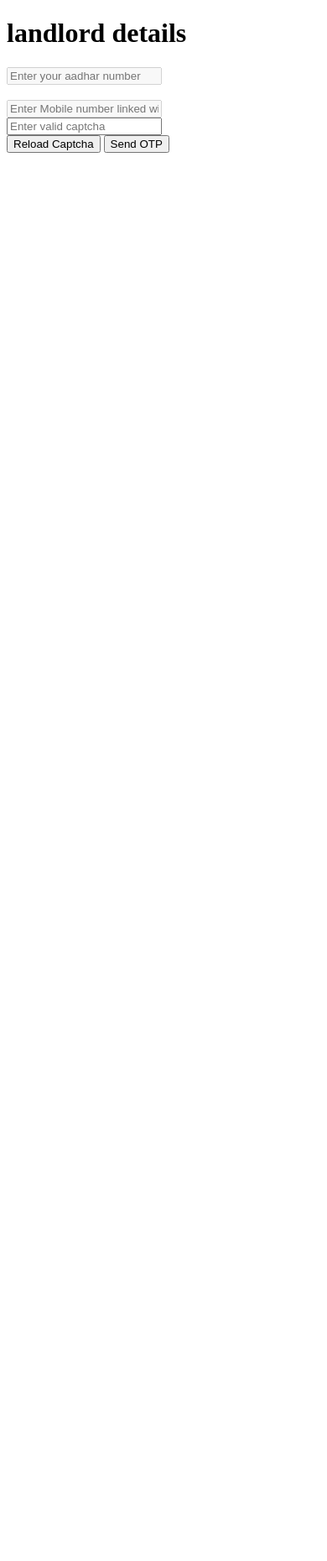
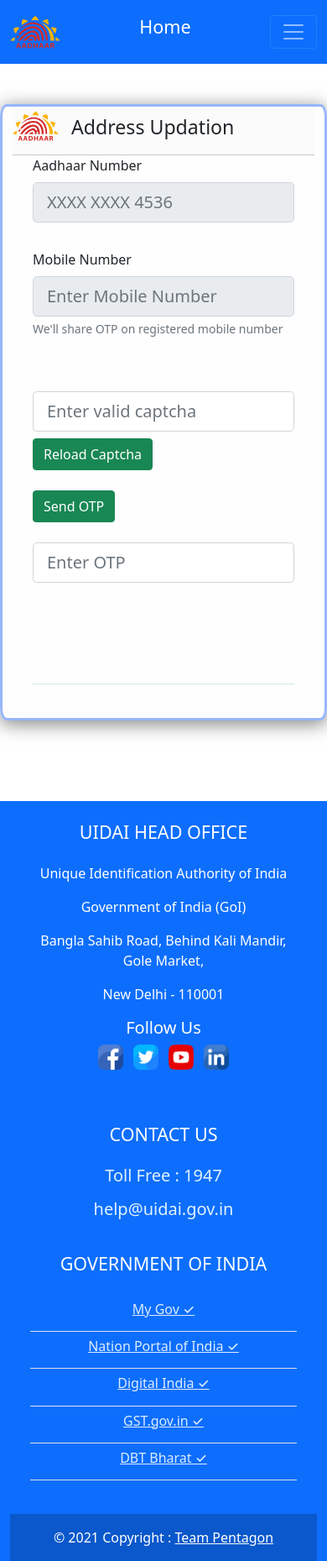
Before and after one commit to PrabhatP2000/pentagon-aadhaar, a Django app: template ps1/templates/ekyc.html in a window 390 px wide. Shown: the whole page at 84% size. Before the commit the page ends 182 px from the top, so only its background shows below. Run offline with Django 3.2, Linux system fonts and the light colour scheme; the template is opened without the code that fills it, so the values that code supplies are empty.

Commit message:
modified ekyc

```diff
--- a/aadhaar/settings.py
+++ b/aadhaar/settings.py
@@ -77,7 +77,7 @@
 DATABASES = {
     'default': {
         'ENGINE': 'django.db.backends.sqlite3',
-        'NAME': BASE_DIR / 'db.sqlite3',
+        'NAME': str(BASE_DIR / 'db.sqlite3'),
     }
 }
 
--- a/ps1/templates/ekyc.html
+++ b/ps1/templates/ekyc.html
@@ -1,44 +1,103 @@
-<!DOCTYPE html>
-<html lang="en" dir="ltr">
+{% extends "base.html" %}
+{% load static %}
+<!-- Title block -->
+{% block title %}Welcome{% endblock %}
 
-<head>
-    <meta charset="utf-8" />
-    <title></title>
+{% block css %}
 <style>
-        input::-webkit-outer-spin-button,
-        input::-webkit-inner-spin-button {
+  input[type=number]::-webkit-inner-spin-button,
+  input[type=number]::-webkit-outer-spin-button {
     -webkit-appearance: none;
     margin: 0;
   }
+</style>
+{% endblock%}
+{% block content %}
 
-        /* Firefox */
-        /* input[type="number"] {
-      -moz-appearance: textfield;
-    } */
-    </style>
-</head>
+<!--Form 1-->
+<div class="container mt-5">
+  <div class="row justify-content-center">
+    <div class="col-lg-6 col-md-7 col-xl-5 col-xll-4 mb-5" style="background-color: rgba(250, 250, 250, 0.24); border: solid #98b6fb 3px; border-radius: 2%;
+        box-shadow: 0px 4px 22px rgba(0, 0, 0, 0.5)  ;">
+      <div style="background-color: rgb(251, 251, 251);">
+        <img src="{%static 'images/aadhaar_english_logo.svg'%}" alt="" width="55" height="55"
+          style="padding-bottom: 3%;">
+        <h3 style="display: inline-block; padding: 3%;">Address Updation</h3>
 
-<body>
-    <h1>landlord details</h1>
+      </div>
+      <hr style="margin:0%">
+
+        <div class="container justify-content-center">
+
           <form action="{% url 'ekycSuccess' %}" method="post">
             {% csrf_token %}
-    <input type="text" name="llAadhaar" id="llAadhaar" placeholder="Enter your aadhar number" minlength=12
-        maxlength=12 value="{{ llAadhaar }}" /><br />
-        <input type="hidden" name="resAadhaar"  value="{{ resAadhaar }}"><br />
-      <input type="text" name="llMobile" id="llMobile" placeholder="Enter Mobile number linked with Aadhaar" minlength=10 maxlength=10  value="{{ llMobile }}"/><br>
-      <input type="text" name="captcha" id="textCaptcha" placeholder="Enter valid captcha" />
+            <div class="mb-3">
+              <label for="userAadhaar" class="form-label" style="font-weight:500;">Aadhaar Number</label>
+              <div class="input-group input-group-lg mb-2">
+                <input type="text" class="form-control" name="llAadhaar" id="llAadhaar" value="{{ llAadhaar }}" placeholder="XXXX XXXX 4536"
+                  aria-describedby="aadharnumberhelp">
+              </div>
+              <div class="mb-4">
+                <div class="input-group input-group-lg">
+                  <input type="hidden" name="resAadhaar" value="{{ resAadhaar }}" class="form-control" >
+                </div>
+              </div>
+              <label for="resMobile" class="form-label" style="font-weight:500;">Mobile Number</label>
+              <div class="input-group input-group-lg">
+                <input type="number" class="form-control" name="llMobile"  id="llMobile" placeholder="Enter Mobile Number"
+                  aria-label="Sizing example input" aria-describedby="mobilenumberhelp">
+              </div>
+              <div id="aadharnumberhelp" class="form-text">We'll share OTP on registered mobile number</div>
+
+            </div>
+            <div class="mb-4">
               <img name="imgCaptcha" src="" id="imgcaptcha" /><br />
-      <input type="button" id="reloadCaptcha" name="reloadCaptcha" value="Reload Captcha" />
-      <input type="button" name="sendOTP" id="sendOTP" value="Send OTP" /><br />
-      <input type="hidden" name="OTP" id="textOTP" placeholder="Enter OTP" /><br />
-      <input type="hidden" name="shareCode" id="shareCode" placeholder="Enter Sharable Code" /><br />
-      <input type="hidden" name="validateOTP" id="validateOTP" value="Validate OTP" /><br />
-      <p id="msgLabel"><p><br />
-      <input type="hidden" name="nextPage" id="nextPage" value="Next">
+            </div>
+
+            <div class="input-group input-group-lg mb-2">
+              <input type="text" class="form-control" name="captcha" id="textCaptcha" placeholder="Enter valid captcha"
+                aria-describedby="aadharnumberhelp">
+            </div>
+
+            <div class="mb-4">
+              <input class="btn btn-success" type="button" id="reloadCaptcha" name="reloadCaptcha" value="Reload Captcha"></input>
+
+            </div>
+            <div class="mb-4">
+              <input class="btn btn-success" type="button" name="sendOTP" id="sendOTP" value="Send OTP"></input>
+
+            </div>
+            <div class="mb-4">
+              <div class="input-group input-group-lg">
+                <input type="text" class="form-control" name="OTP" id="textOTP" placeholder="Enter OTP">
+              </div>
+            </div>
+            <div class="mb-4">
+              <div class="input-group input-group-lg">
+                <input type="hidden" name="shareCode" id="shareCode" placeholder="Enter Sharable Code" class="form-control" >
+              </div>
+            </div>
+            <div class="mb-4">
+              <div class="input-group input-group-lg">
+                <input type="hidden" name="validateOTP" id="validateOTP" value="Validate OTP" class="form-control" >
+              </div>
+            </div>
+            <div class="mb-4">
+              <b style="margin-left: 1%; color: #2ea101; display:inline;" id="msgLabel"></b>
+            </div>
+            <hr style="color: cadetblue;">
+            <div class="d-grid gap-2 col-6 mx-auto mt-4  mb-3">
+              <input type="hidden" name="nextPage" id="nextPage" value="Next" class="btn btn-primary btn-lg"></input>
+            </div>
           </form>
-</body>
-{% load static %}
-<script src="{% static 'ekyc.js' %}">
-</script>
+        </div>
+    </div>
+  </div>
+</div>
 
-</html>
+<script src="{% static 'ekyc.js' %}"></script>
+
+
+<!--Form 1 End-->
+
+{% endblock %}
--- a/ps1/templates/resident.html
+++ b/ps1/templates/resident.html
@@ -91,9 +91,7 @@
 </div>
 
 <script src="{% static 'residentScript.js' %}"></script>
-{% block javascript %}
 
-{% endblock%}
 
 <!--Form 1 End-->
 
```
Also changed, not shown: ps1/migrations/0001_initial.py (added). Lines whose indentation alone changed are shown as unchanged.
